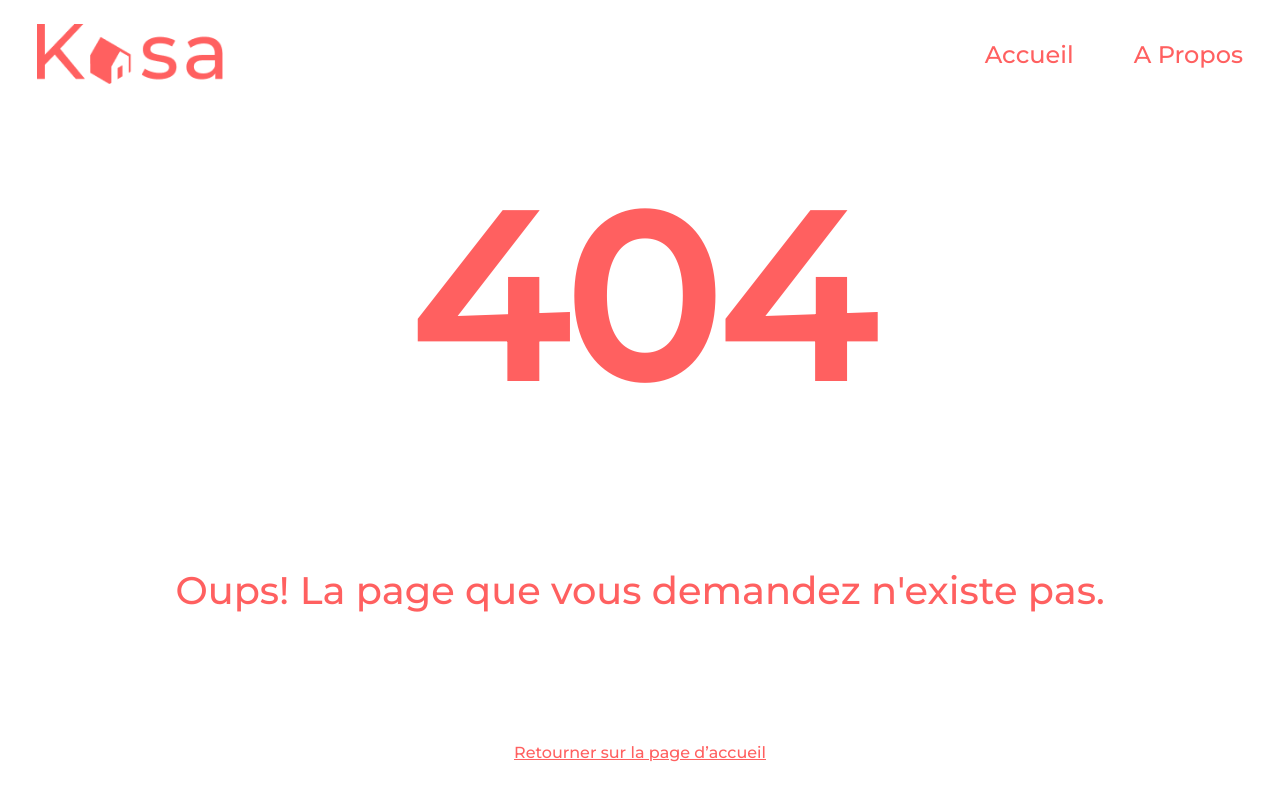
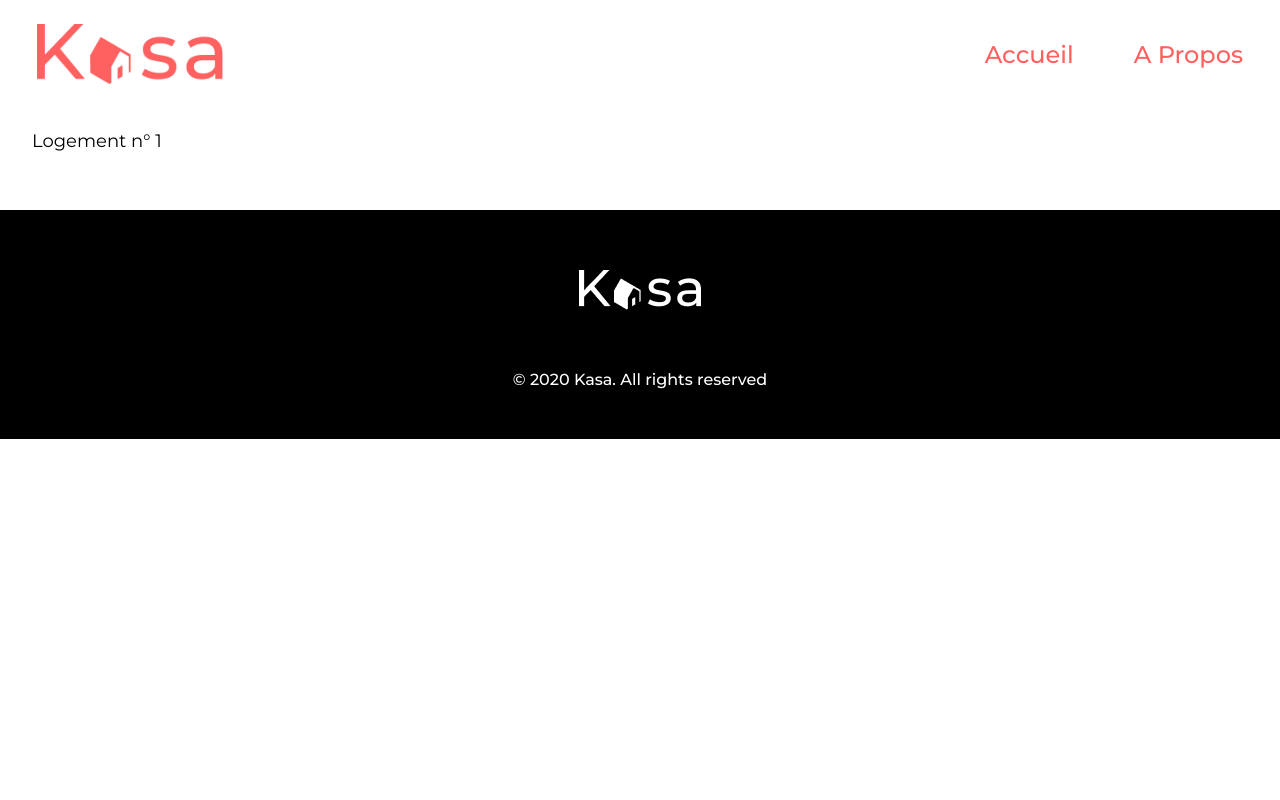
Before and after one commit to heltnx/kasa, a React (Create React App) app: page /Logement/1 in a window 1280 px wide. Before the commit this address had no page. Shown: the top 800 px of the page. Built offline with nearby package versions, Linux system fonts and the light colour scheme.

Commit message:
page a propos

```diff
--- a/src/App.jsx
+++ b/src/App.jsx
@@ -19,7 +19,7 @@ function App() {
           <Routes>
             <Route path="/" element={<Home />} />
             <Route path="/About" element={<About />} />
-            <Route path="/Logement" element={<Logement />} />
+            <Route path="/Logement/:id" element={<Logement />} />
             <Route path="*" element={<Landing404 />} />
           </Routes>
         </div>
--- a/src/pages/About.jsx
+++ b/src/pages/About.jsx
@@ -1,8 +1,10 @@
 import React from 'react';
+import Banniere from '../components/Banniere';
 
 const About = () => {
     return (
         <div>
+            <Banniere backgroundImage='/images/Image%20source%202.jpg' />
             <h2>A Propos</h2>
         </div>
     );
--- a/src/pages/Logement.jsx
+++ b/src/pages/Logement.jsx
@@ -2,21 +2,20 @@
 
 import React from 'react';
 import { useParams } from 'react-router-dom';
-// components
-import Banniere from '../components/Banniere';
+
 // css
 import '../style/banniere.css';
+import '../style/logement.css';
 
 const Logement = () => {
   const { id } = useParams();
 
   return (
     <div>
-      <Banniere backgroundImage='/images/Image%20source%202.jpg' />
-      <div>
-      <h2>Logement n° {id}</h2>
-      {/* Afficher les détails du logement ici */}
-    </div>
+      <div className='logement'>
+        <h2>Logement n° {id}</h2>
+        {/* Afficher les détails du logement ici */}
+      </div>
     </div>
   );
 };
--- /dev/null
+++ b/src/style/logement.css
@@ -0,0 +1,3 @@
+.logement h2 {
+    color: black;
+}
```
